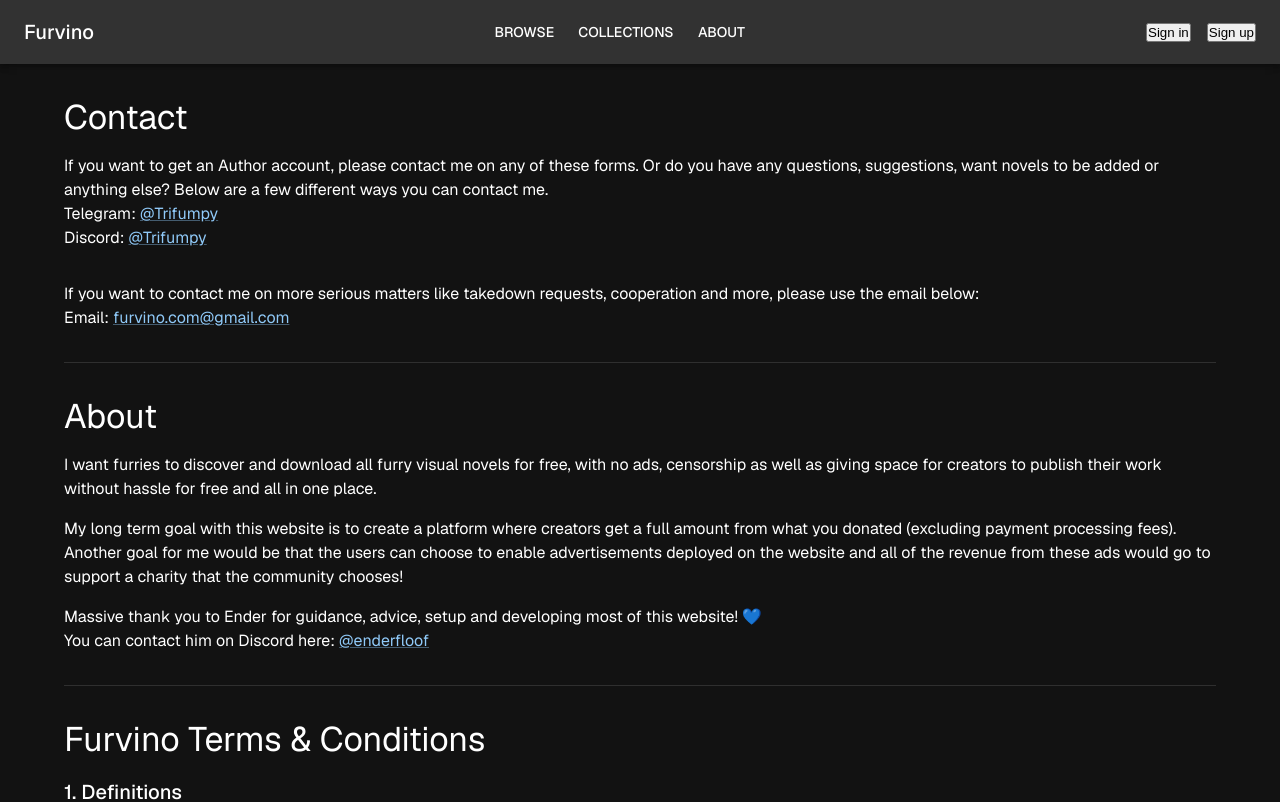
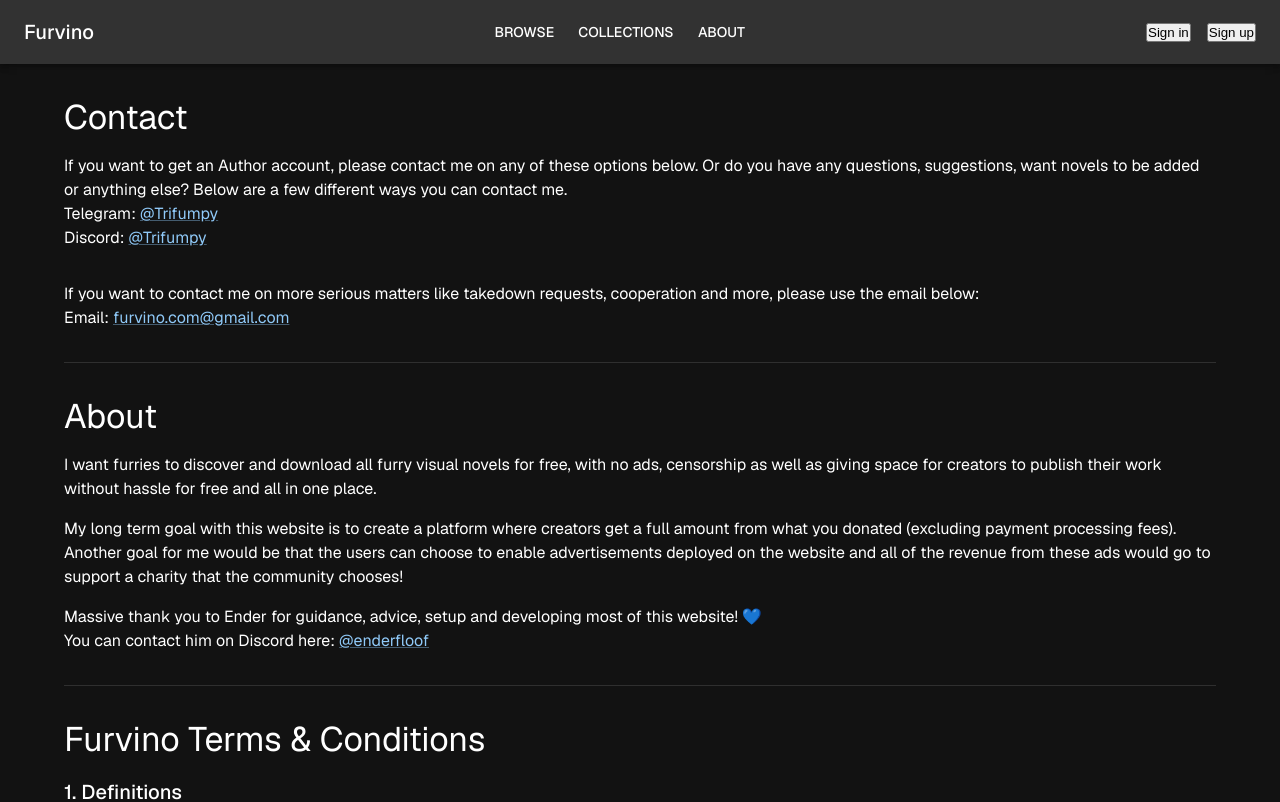
Before and after one commit to Trifumpy/furvino, a Next.js app: page /about in a window 1280 px wide. Shown: the top 802 px of the page. Built offline with nearby package versions, Linux system fonts and the light colour scheme; no server answers; what @mui/material-nextjs would draw is missing.

Commit message:
Update deploy workflow to use npm ci for consistent dependency installation; change some about info

```diff
--- a/src/app/about/page.tsx
+++ b/src/app/about/page.tsx
@@ -8,7 +8,7 @@
     <Stack spacing={2}>
       <Typography variant="h4">Contact</Typography>
       <Typography>
-        If you want to get an Author account, please contact me on any of these forms.
+        If you want to get an Author account, please contact me on any of these options below.
         Or do you have any questions, suggestions, want novels to be added or anything else? Below are a few different ways you can contact me. <br />
         Telegram:
         {" "}
@@ -150,7 +150,7 @@
       <Typography>Withdraw consent</Typography>
       <Typography>Receive a copy of your data (data portability)</Typography>
       <Typography>
-        To exercise these rights, contact:       <Link href= "mailto:trifumpy@gmail.com" target="_blank" rel="noopener">trifumpy@gmail.com</Link>
+        To exercise these rights, contact:       <Link href="mailto:furvino.com@gmail.com" target="_blank" rel="noopener">furvino.com@gmail.com</Link>
       </Typography>
       <Typography>
         The Website uses only essential cookies unless you give explicit consent for additional ones.
```
